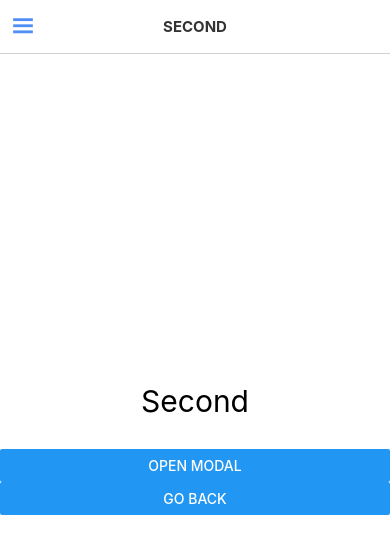
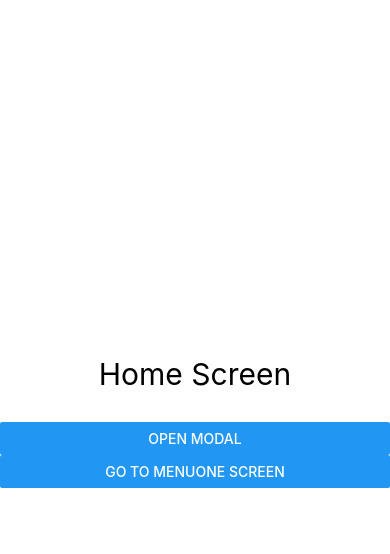
Before and after one commit to bobbydank/react-native-navigation-fun, a React Native app: screen /Second in a window 390 px wide. Shown: the top 554 px of the page. Built offline with nearby package versions, Linux system fonts and the light colour scheme.

Commit message:
Step 4 and 5 done

```diff
--- a/App.js
+++ b/App.js
@@ -1,21 +1,34 @@
 import { StatusBar } from 'expo-status-bar';
 import { NavigationContainer } from '@react-navigation/native';
-import { createNativeStackNavigator } from '@react-navigation/native-stack'
+import { createNativeStackNavigator } from '@react-navigation/native-stack';
+import { createDrawerNavigator } from '@react-navigation/drawer';
 
 import Home from './screens/Home'
 import Second from './screens/Second'
 import Modal from './screens/Modal'
+import MenuOne from './screens/MenuOne';
 
-const Stack = createNativeStackNavigator()
+const Stack = createNativeStackNavigator();
+const Drawer = createDrawerNavigator();
+
+function MenuScreens() {
+  return(
+    <Drawer.Navigator initialRouteName="MenuOne" screenOptions={{headerShown:false}}>
+      <Drawer.Screen name="MenuOne" component={MenuOne} />
+      <Drawer.Screen name="Second" component={Second} />
+    </Drawer.Navigator>
+  );
+}
 
 export default function App() {
   return (
     <NavigationContainer>
       <Stack.Navigator screenOptions={{ headerShown: false }}>
-        <Stack.Group>
-          <Stack.Screen name="Home" component={Home} />
-          <Stack.Screen name='Second' component={Second} />
-        </Stack.Group>
+        <Stack.Screen name="Home" component={Home} />
+        <Stack.Screen
+          name="MenuScreens"
+          component={MenuScreens}>
+        </Stack.Screen>
         <Stack.Group screenOptions={{ presentation: 'modal', headerShown: false }}>
           <Stack.Screen name='Modal' component={Modal} />
         </Stack.Group>
@@ -24,3 +37,17 @@ export default function App() {
     </NavigationContainer>
   );
 }
+
+/*
+Graveyard
+
+<Stack.Navigator screenOptions={{ headerShown: false }}>
+  <Stack.Group>
+    <Stack.Screen name="Home" component={Home} />
+    <Stack.Screen name='Second' component={Second} />
+  </Stack.Group>
+  <Stack.Group screenOptions={{ presentation: 'modal', headerShown: false }}>
+    <Stack.Screen name='Modal' component={Modal} />
+  </Stack.Group>
+</Stack.Navigator>
+*/
--- a/babel.config.js
+++ b/babel.config.js
@@ -2,5 +2,6 @@ module.exports = function(api) {
   api.cache(true);
   return {
     presets: ['babel-preset-expo'],
+    plugins: ["react-native-reanimated/plugin"],
   };
 };
--- a/components/Header.js
+++ b/components/Header.js
@@ -1,8 +1,11 @@
 import { View, Text, StyleSheet } from 'react-native'
 import React from 'react'
 import Icon from 'react-native-vector-icons/Ionicons';
+import { useNavigation } from '@react-navigation/native';
 
 const Header = (props) => {
+    const navigation = useNavigation();
+
     return (
         <View style={styles.container}>
             <View style={styles.buttonContainer}>
@@ -10,7 +13,8 @@ const Header = (props) => {
                     name='md-menu'
                     size={30}
                     color="#4F8EF7"
-                backgroundColor="#ffffff">
+                    backgroundColor="#ffffff"
+                    onPress={() => {navigation.openDrawer()}}>
                 </Icon.Button>
             </View>
             <Text style={styles.titleContainer}>
--- a/package.json
+++ b/package.json
@@ -10,6 +10,7 @@
     "eject": "expo eject"
   },
   "dependencies": {
+    "@react-navigation/drawer": "^6.4.1",
     "@react-navigation/native": "^6.0.10",
     "@react-navigation/native-stack": "^6.6.2",
     "expo": "~45.0.0",
@@ -20,7 +21,9 @@
     "react-native-safe-area-context": "4.2.4",
     "react-native-screens": "~3.11.1",
     "react-native-vector-icons": "^9.1.0",
-    "react-native-web": "0.17.7"
+    "react-native-web": "0.17.7",
+    "react-native-gesture-handler": "~2.2.1",
+    "react-native-reanimated": "~2.8.0"
   },
   "devDependencies": {
     "@babel/core": "^7.12.9"
--- a/screens/Home.js
+++ b/screens/Home.js
@@ -2,14 +2,12 @@ import { View, Text, Button, StyleSheet } from 'react-native'
 import React from 'react'
 import { SafeAreaView } from 'react-native-safe-area-context'
 import { useNavigation } from '@react-navigation/native'
-import Header from '../components/Header'
 
 const Home = () => {
   const navigation = useNavigation();
 
   return (
     <SafeAreaView style={styles.container}>
-      <Header title="Home"></Header>
       <View style={styles.view}>
         <Text style={styles.text}>Home Screen</Text>
         <Button
@@ -18,9 +16,13 @@ const Home = () => {
           })}
           title="Open Modal">
         </Button>
+        {/* <Button
+          onPress={() => navigation.navigate("Second")}
+          title="Go to Second screen"
+        /> */}
         <Button
-          onPress={() => navigation.navigate("Second")}
-          title="Go to second screen"
+          onPress={() => navigation.navigate("MenuScreens")}
+          title="Go to MenuOne screen"
         />
       </View>
     </SafeAreaView>
@@ -31,9 +33,9 @@ export default Home
 
 const styles = StyleSheet.create({
   container: {
-      flex: 1,
-      justifyContent: "center",
-      backgroundColor:"#ffffff"
+    flex:1,
+    justifyContent: "center",
+    backgroundColor:"#ffffff"
   },
   view: {
     flex: 15,
@@ -41,8 +43,8 @@ const styles = StyleSheet.create({
     justifyContent: "center"
   },
   text: {
-      textAlign: "center",
-      fontSize: 30,
-      marginBottom: 30
+    textAlign: "center",
+    fontSize: 30,
+    marginBottom: 30
   }
 })
--- /dev/null
+++ b/screens/MenuOne.js
@@ -0,0 +1,48 @@
+import { View, Text, Button, StyleSheet } from 'react-native'
+import React from 'react'
+import { SafeAreaView } from 'react-native-safe-area-context'
+import { useNavigation } from '@react-navigation/native'
+import Header from '../components/Header'
+
+const MenuOne = () => {
+    const navigation = useNavigation();
+
+    return (
+        <SafeAreaView style={styles.container}>
+            <Header title="MenuOne"></Header>
+            <View style={styles.view}>
+                <Text style={styles.text}>MenuOne</Text>
+                <Button
+                    onPress={() => navigation.navigate("Modal", {
+                        name: "hello from MenuOne"
+                    })}
+                title="Open Modal">
+                </Button>
+                <Button
+                    onPress={() => navigation.goBack()}
+                    title="Go Back">
+                </Button>
+            </View>
+        </SafeAreaView>
+    )
+}
+
+export default MenuOne
+
+const styles = StyleSheet.create({
+    container: {
+        flex: 1,
+        justifyContent: "center",
+        backgroundColor:"#ffffff"
+    },
+    view: {
+      flex: 15,
+      backgroundColor: "#ffffff",
+      justifyContent: "center"
+    },
+    text: {
+        textAlign: "center",
+        fontSize: 30,
+        marginBottom: 30
+    }
+})
```
Also changed, not shown: screens/Second.js (indentation only), 2 other files (tests, documents, lock files or other folders). Lines whose indentation alone changed are shown as unchanged.
